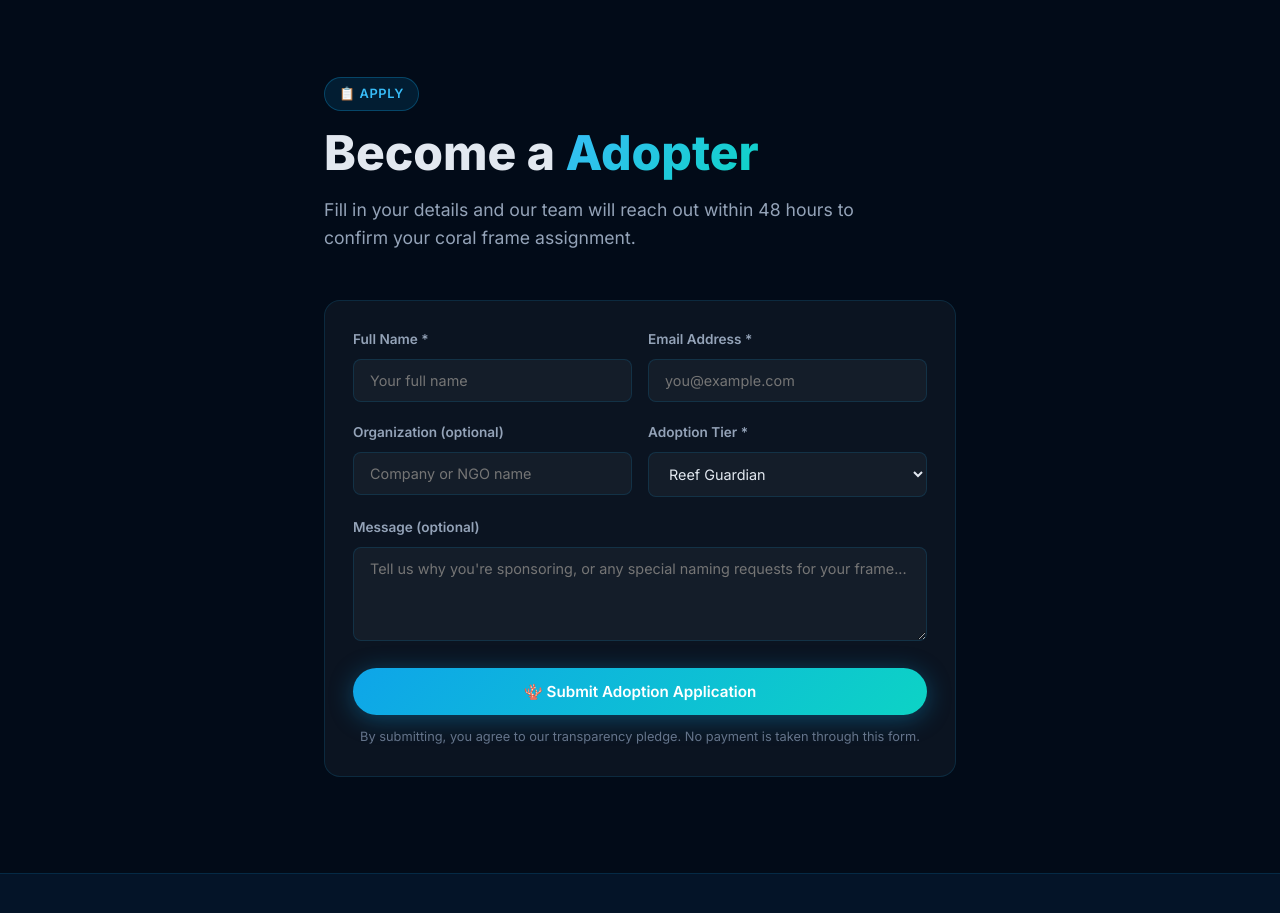
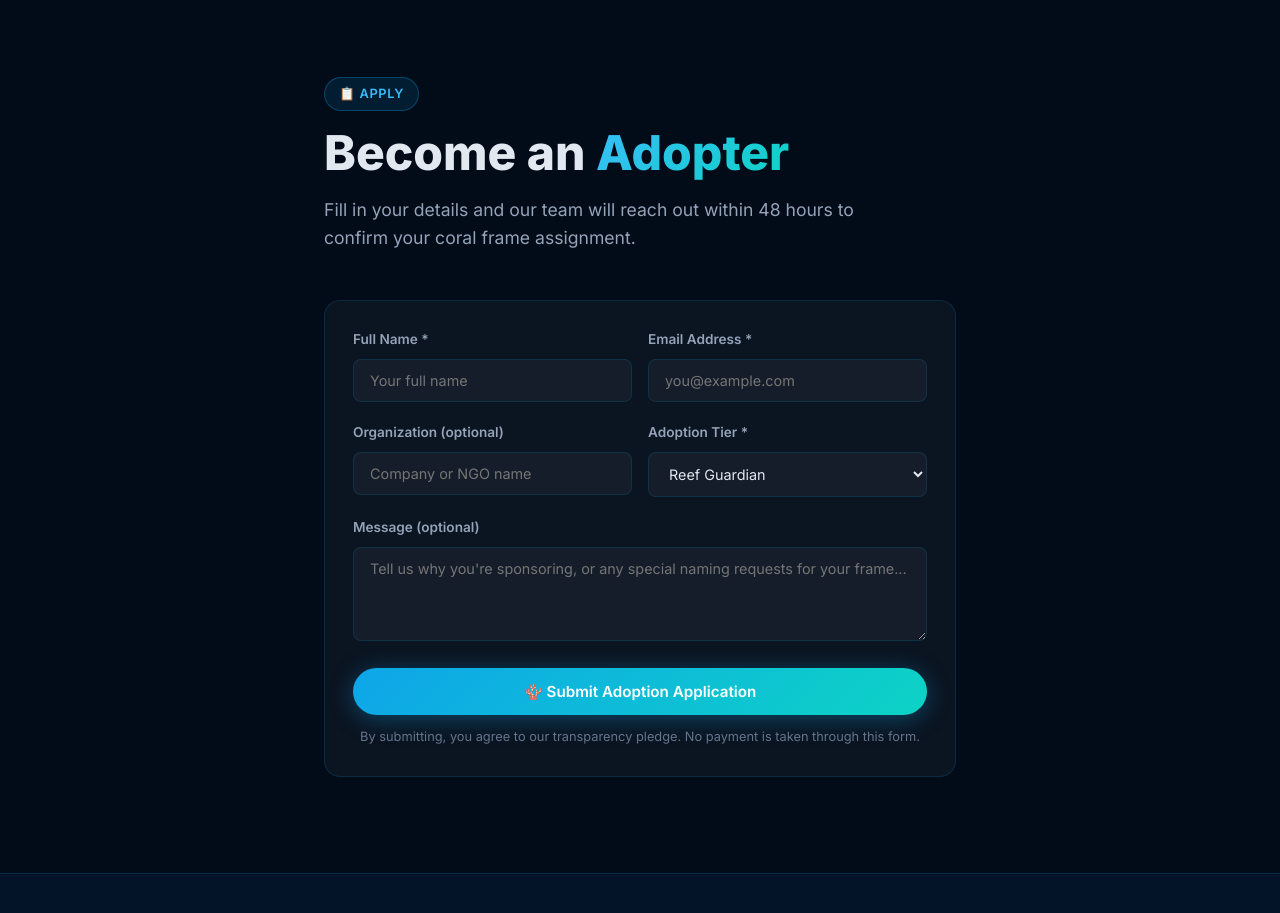
Before and after one commit to mirerz/hinnavaru-blue, a React (Vite) app: page /sponsor in a window 1280 px wide. Shown: the part 1760-2673 px from the top of the page. Built offline with nearby package versions, Linux system fonts and the light colour scheme.

Commit message:
Fix native select option background for Windows browsers

```diff
--- a/src/index.css
+++ b/src/index.css
@@ -513,6 +513,10 @@ svg.waves { display: block; width: 100%; }
   border-radius: var(--radius-sm); font-family: var(--font); font-size: 0.9rem;
   outline: none; transition: var(--transition);
 }
+option {
+  background: var(--ocean-deep);
+  color: var(--text-primary);
+}
 .form-group input:focus, .form-group textarea:focus { border-color: var(--blue-primary); }
 .form-row { display: grid; grid-template-columns: 1fr; gap: 16px; }
 
--- a/src/pages/Sponsor.jsx
+++ b/src/pages/Sponsor.jsx
@@ -116,7 +116,7 @@ export default function Sponsor() {
       <section className="section" id="sponsor-form">
         <div className="container" style={{ maxWidth: '680px' }}>
           <div className="badge" style={{ marginBottom: '16px' }}>📋 Apply</div>
-          <h2 className="section-title">Become a <span className="gradient-text">Adopter</span></h2>
+          <h2 className="section-title">Become an <span className="gradient-text">Adopter</span></h2>
           <p className="section-sub">Fill in your details and our team will reach out within 48 hours to confirm your coral frame assignment.</p>
 
           {submitted ? (
```
